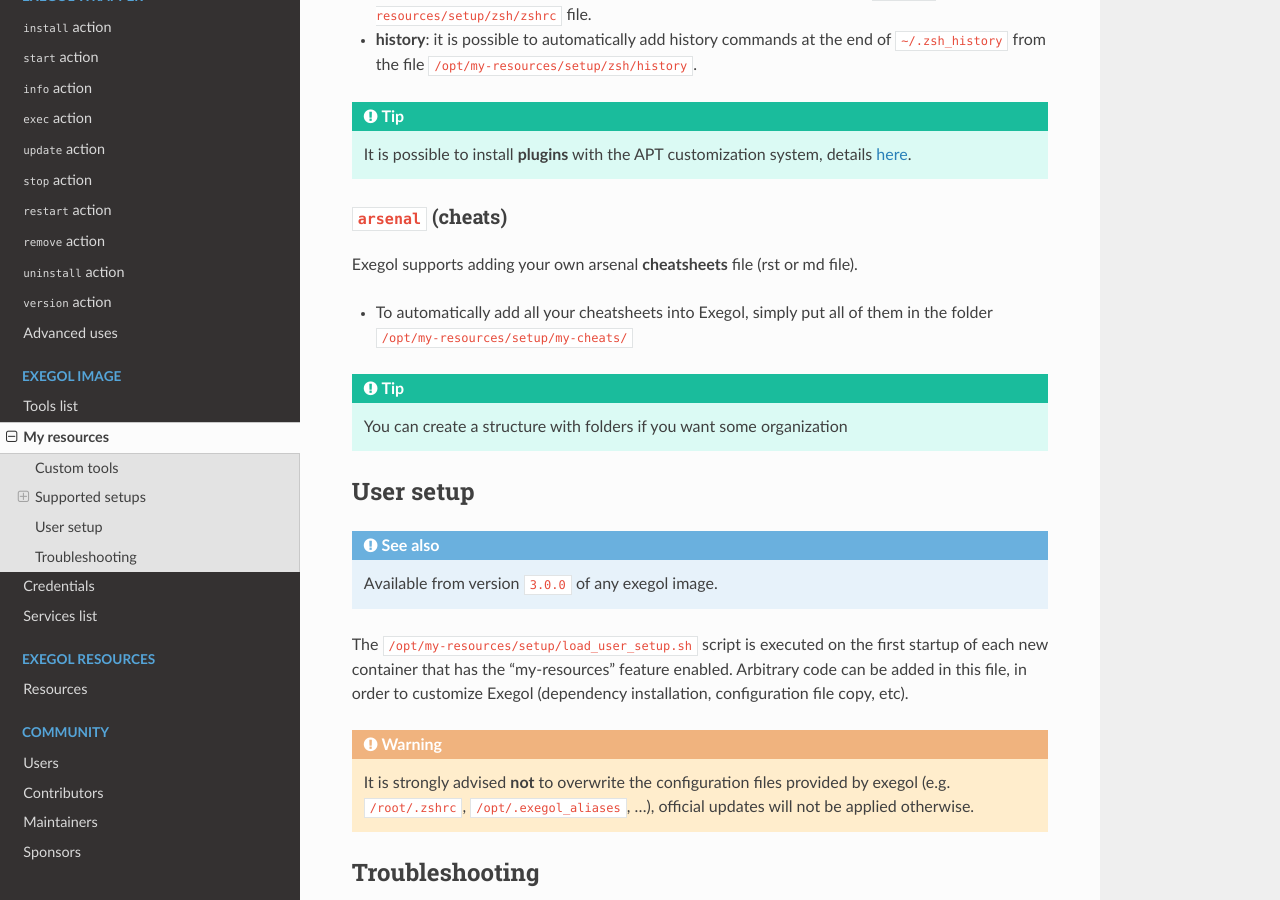
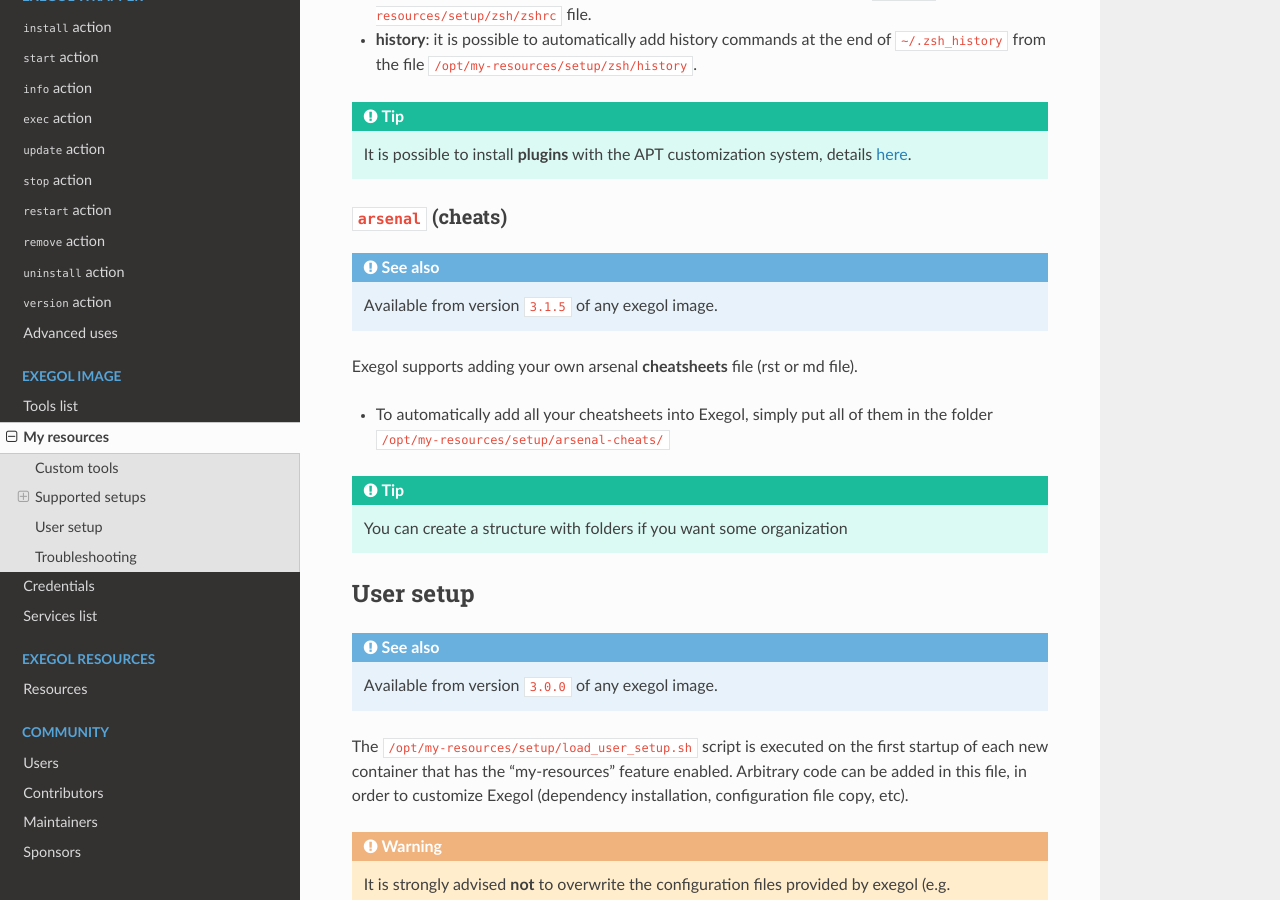
Before and after one commit to ThePorgs/Exegol-docs, a Sphinx documentation site: the page built from source/exegol-image/my-resources.rst, in a window 1280 px wide and 900 px high, scrolled down 5553 px. Built offline with Sphinx 7.4.7 and the Read the Docs theme 2.0.0, drawn with Linux system fonts in a browser that asks for light colours.

Commit message:
change folder + add image version

```diff
--- a/source/exegol-image/my-resources.rst
+++ b/source/exegol-image/my-resources.rst
@@ -177,10 +177,12 @@
 
 :code:`arsenal` (cheats)
 ~~~~~~~~~~~~~~~~~~~
+.. seealso::
+    Available from version ``3.1.5`` of any exegol image.
 
 Exegol supports adding your own arsenal **cheatsheets** file (rst or md file).
 
-* To automatically add all your cheatsheets into Exegol, simply put all of them in the folder ``/opt/my-resources/setup/my-cheats/``
+* To automatically add all your cheatsheets into Exegol, simply put all of them in the folder ``/opt/my-resources/setup/arsenal-cheats/``
 
 .. tip::
     You can create a structure with folders if you want some organization
```
